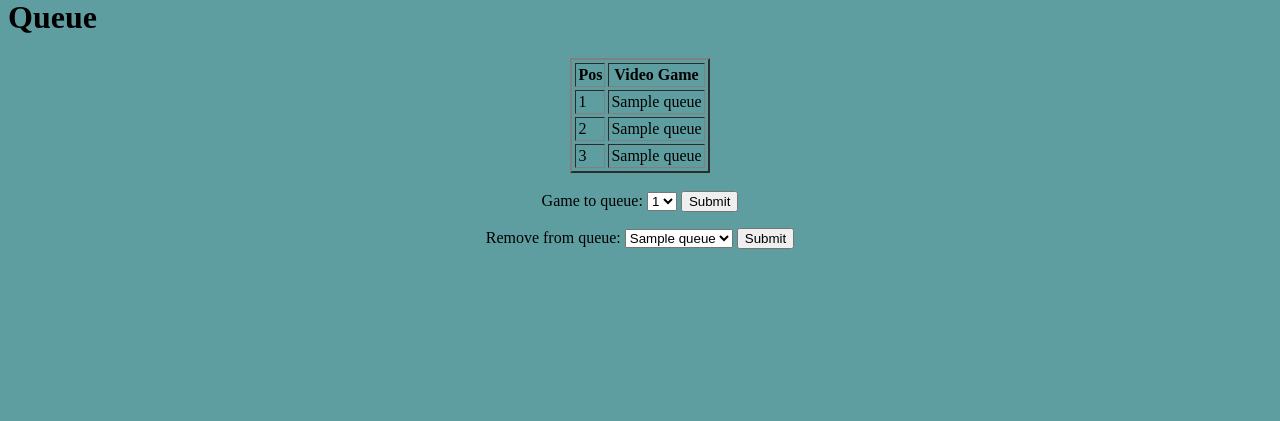
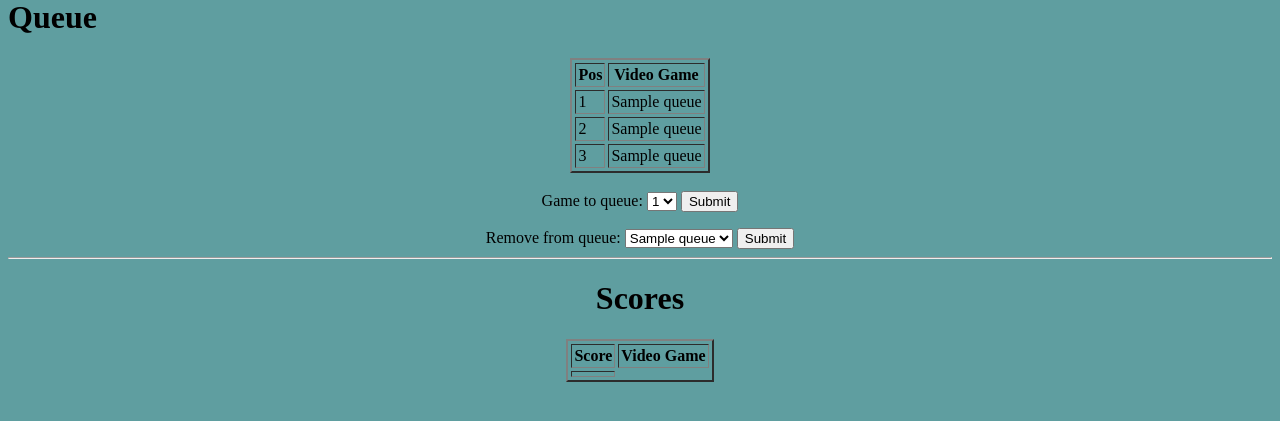
Before and after one commit to aidan-smagh/DBMS-Website, a Python web app: template templates/home.html in a window 1280 px wide. Shown: the part 318-739 px from the top of the page. Run offline with Jinja, Linux system fonts and the light colour scheme; the template is opened without the code that fills it: most values are stand-ins (such as "Sample title", 1, 10 or a date in 2020); lists and menus that the app fills with data are empty.

Commit message:
Set up the table for the scores section

```diff
--- a/templates/home.html
+++ b/templates/home.html
@@ -91,5 +91,17 @@
         </select>
     <input type="submit" name="submit" value="Submit"/>
 
+<hr/>
+<h1>Scores</h1>
+
+<table align="center" border=2 cellpadding=2 cellspacing=3>
+    <tr><th>Score</th><th>Video Game</th></tr>
+        {% for game in ranked %}
+        <tr>
+            <td>
+        {% endfor %}
+
+</table>
+
 </BODY>
 </HTML>
```
